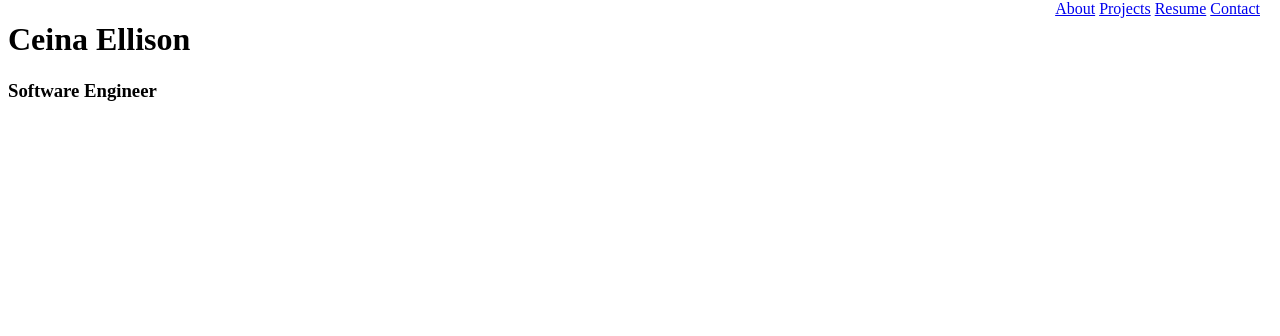
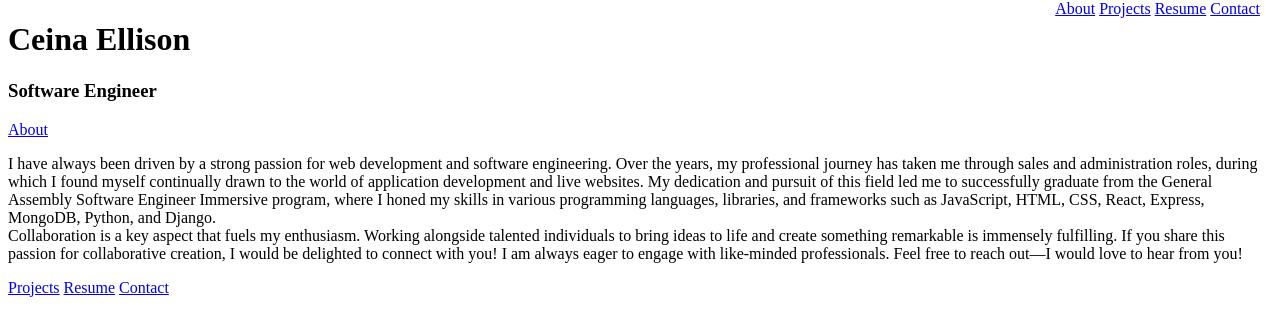
Before and after one commit to xcbhx/portfolio, a plain HTML site: page index.html in a window 1280 px wide. Drawn offline with Linux system fonts and the light colour scheme.

Commit message:
added content to about

```diff
--- a/index.html
+++ b/index.html
@@ -11,14 +11,23 @@
   <main>
     <nav>
       <div id="navBar">
-        <a href="#header-2" class="navLink">About</a>
-        <a href="#header-3" class="navLink">Projects</a>
-        <a href="#header-5" class="navLink">Resume</a>
-        <a href="#header-4" class="navLink">Contact</a>
+        <a href="#About" class="navLink">About</a>
+        <a href="#Projects" class="navLink">Projects</a>
+        <a href="#Resume" class="navLink">Resume</a>
+        <a href="#Contact" class="navLink">Contact</a>
       </div>
     </nav>
     <h1>Ceina Ellison</h1>
     <h3>Software Engineer</h3>
+    <a href="#About" class="aboutSection">About</a>
+      <p>I have always been driven by a strong passion for web development and software engineering. Over the years, my professional journey has taken me through sales and administration roles, during which I found myself
+        continually drawn to the world of application development and live websites. My dedication and pursuit of this field led me to successfully graduate from the General Assembly Software Engineer Immersive program,
+        where I honed my skills in various programming languages, libraries, and frameworks such as JavaScript, HTML, CSS, React, Express, MongoDB, Python, and Django.<br>
+        Collaboration is a key aspect that fuels my enthusiasm. Working alongside talented individuals to bring ideas to life and create something remarkable is immensely fulfilling. If you share this passion for
+        collaborative creation, I would be delighted to connect with you! I am always eager to engage with like-minded professionals. Feel free to reach out—I would love to hear from you!</p>
+    <a href="#Projects" class="projectsSection">Projects</a>
+    <a href="https://docs.google.com/document/d/1KTQGdWdv8DpUy7wVG4P_t8jZrh6xPG243oVZavHpGow/edit?usp=sharing" target="_blank" class="resumeSection">Resume</a>
+    <a href="#Contact" class="contactSection">Contact</a>
   </main>
 </body>
 </html>
```
